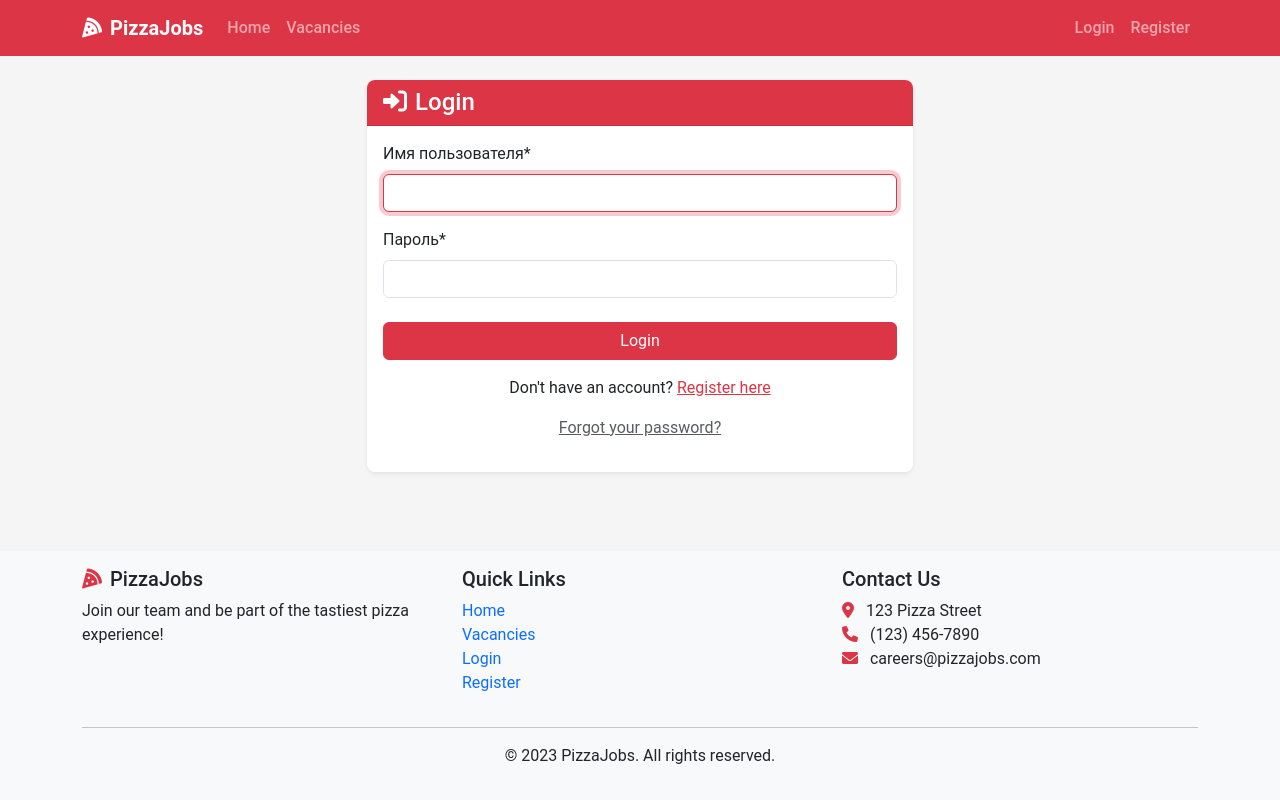
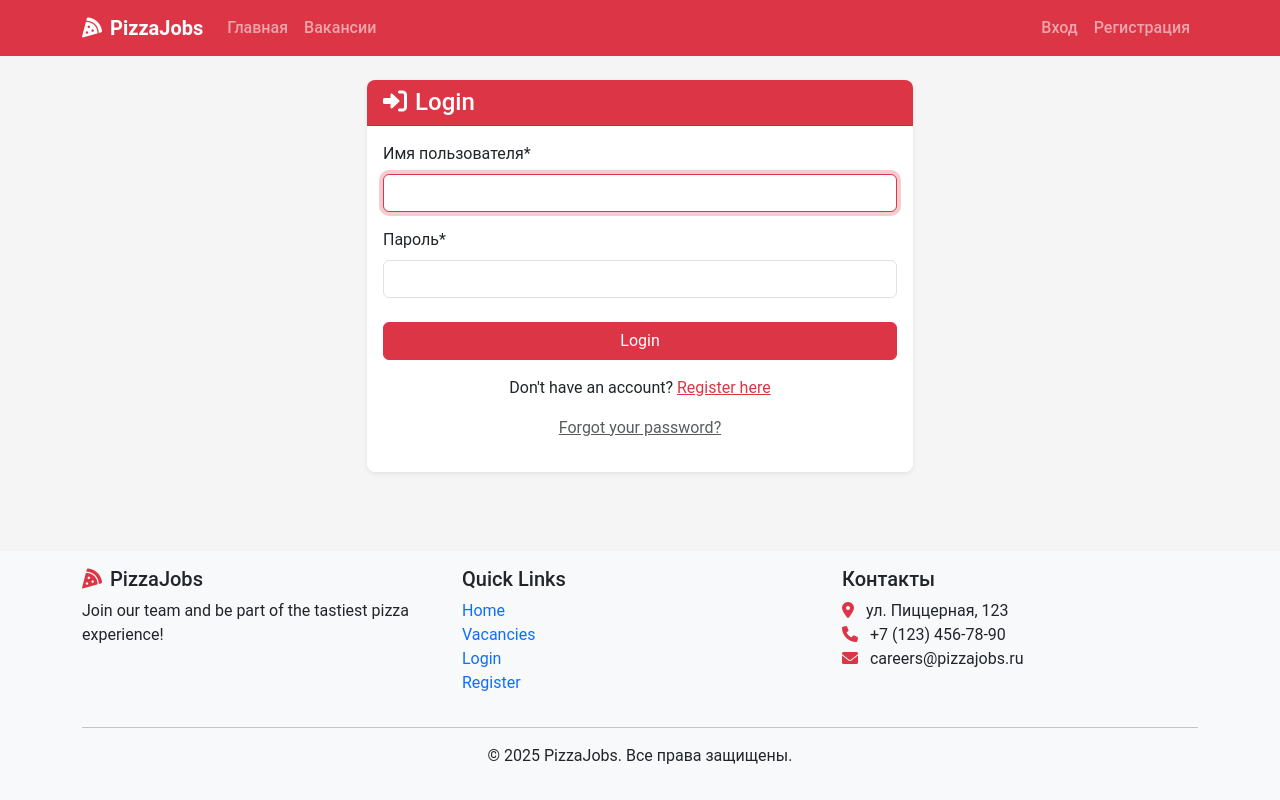
Before and after one commit to Ser-Ruslan/PizzaStaffMatchmaker, a Django app: page /login/ in a window 1280 px wide. Run offline with Django 4.2, Linux system fonts and the light colour scheme; some libraries are stand-ins or nearby versions.

Commit message:
Translate website content into Russian to better serve local users
Updates templates to use Russian language for improved accessibility.

Replit-Commit-Author: Agent
Replit-Commit-Session-Id: 39e074a4-5c72-46fc-9419-0e6fa97fd8d1
Replit-Commit-Screenshot-Url: https://storage.googleapis.com/screenshot-production-us-central1/22471cb6-5625-4c35-922c-b84062b0ad30/e62c042d-cb72-4ec3-bccc-4ba712c6385d.jpg

```diff
--- a/pizza_recruitment/templates/base.html
+++ b/pizza_recruitment/templates/base.html
@@ -1,9 +1,9 @@
 <!DOCTYPE html>
-<html lang="en">
+<html lang="ru">
 <head>
     <meta charset="UTF-8">
     <meta name="viewport" content="width=device-width, initial-scale=1.0">
-    <title>{% block title %}PizzaJobs - Careers in Pizza Restaurant Chain{% endblock %}</title>
+    <title>{% block title %}PizzaJobs - Карьера в сети пиццерий{% endblock %}</title>
 
     <!-- Bootstrap 5 CSS -->
     <link href="https://cdn.jsdelivr.net/npm/bootstrap@5.3.0-alpha1/dist/css/bootstrap.min.css" rel="stylesheet">
@@ -29,28 +29,28 @@
             <div class="collapse navbar-collapse" id="navbarNav">
                 <ul class="navbar-nav me-auto">
                     <li class="nav-item">
-                        <a class="nav-link" href="{% url 'home' %}">Home</a>
+                        <a class="nav-link" href="{% url 'home' %}">Главная</a>
                     </li>
                     <li class="nav-item">
-                        <a class="nav-link" href="{% url 'vacancy_list' %}">Vacancies</a>
+                        <a class="nav-link" href="{% url 'vacancy_list' %}">Вакансии</a>
                     </li>
 
                     {% if user.is_authenticated %}
                         {% if user.profile.role == 'HR_MANAGER' %}
                             <li class="nav-item">
-                                <a class="nav-link" href="{% url 'hr_dashboard' %}">HR Dashboard</a>
+                                <a class="nav-link" href="{% url 'hr_dashboard' %}">HR Панель</a>
                             </li>
                             <li class="nav-item">
-                                <a class="nav-link" href="{% url 'manage_vacancies' %}">Manage Vacancies</a>
+                                <a class="nav-link" href="{% url 'manage_vacancies' %}">Управление вакансиями</a>
                             </li>
                         {% elif user.profile.role == 'RESTAURANT_MANAGER' %}
                             <li class="nav-item">
-                                <a class="nav-link" href="{% url 'manager_dashboard' %}">Manager Dashboard</a>
+                                <a class="nav-link" href="{% url 'manager_dashboard' %}">Панель менеджера</a>
                             </li>
                         {% endif %}
 
                         <li class="nav-item">
-                            <a class="nav-link" href="{% url 'application_list' %}">Applications</a>
+                            <a class="nav-link" href="{% url 'application_list' %}">Заявки</a>
                         </li>
                     {% endif %}
                 </ul>
@@ -74,9 +74,9 @@
                                         </a>
                                     {% endfor %}
                                     <div class="dropdown-divider"></div>
-                                    <a class="dropdown-item text-center" href="{% url 'notifications' %}">View all</a>
+                                    <a class="dropdown-item text-center" href="{% url 'notifications' %}">Смотреть все</a>
                                 {% else %}
-                                    <span class="dropdown-item">No notifications</span>
+                                    <span class="dropdown-item">Нет уведомлений</span>
                                 {% endif %}
                             </div>
                         </li>
@@ -86,17 +86,17 @@
                                 <i class="fas fa-user"></i> {{ user.username }}
                             </a>
                             <div class="dropdown-menu dropdown-menu-end" aria-labelledby="userDropdown">
-                                <a class="dropdown-item" href="{% url 'view_profile' %}">My Profile</a>
+                                <a class="dropdown-item" href="{% url 'view_profile' %}">Мой профиль</a>
                                 <div class="dropdown-divider"></div>
-                                <a class="dropdown-item" href="{% url 'logout' %}">Logout</a>
+                                <a class="dropdown-item" href="{% url 'logout' %}">Выйти</a>
                             </div>
                         </li>
                     {% else %}
                         <li class="nav-item">
-                            <a class="nav-link" href="{% url 'login' %}">Login</a>
+                            <a class="nav-link" href="{% url 'login' %}">Вход</a>
                         </li>
                         <li class="nav-item">
-                            <a class="nav-link" href="{% url 'register' %}">Register</a>
+                            <a class="nav-link" href="{% url 'register' %}">Регистрация</a>
                         </li>
                     {% endif %}
                 </ul>
@@ -144,17 +144,17 @@
                     </ul>
                 </div>
                 <div class="col-md-4">
-                    <h5>Contact Us</h5>
+                    <h5>Контакты</h5>
                     <address>
-                        <i class="fas fa-map-marker-alt text-danger me-2"></i> 123 Pizza Street<br>
-                        <i class="fas fa-phone text-danger me-2"></i> (123) 456-7890<br>
-                        <i class="fas fa-envelope text-danger me-2"></i> careers@pizzajobs.com
+                        <i class="fas fa-map-marker-alt text-danger me-2"></i> ул. Пиццерная, 123<br>
+                        <i class="fas fa-phone text-danger me-2"></i> +7 (123) 456-78-90<br>
+                        <i class="fas fa-envelope text-danger me-2"></i> careers@pizzajobs.ru
                     </address>
                 </div>
             </div>
             <hr>
             <div class="text-center">
-                <p>&copy; 2023 PizzaJobs. All rights reserved.</p>
+                <p>&copy; 2025 PizzaJobs. Все права защищены.</p>
             </div>
         </div>
     </footer>
```
Also changed, not shown: pizza_recruitment/templates/home.html (+17 -17 lines).
